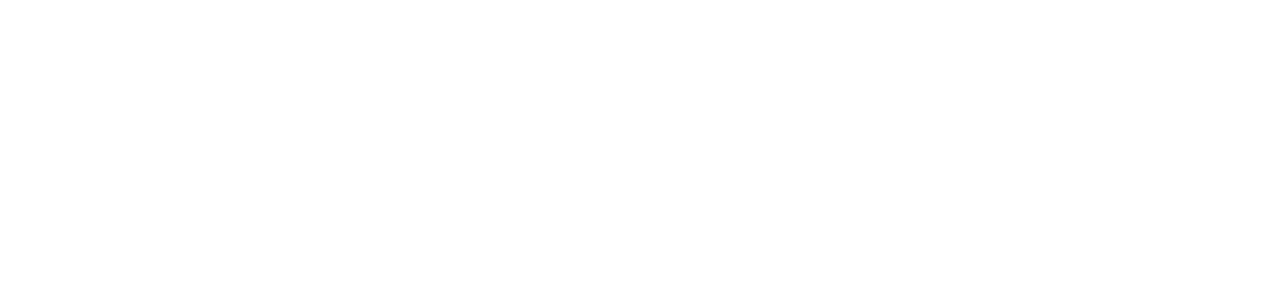
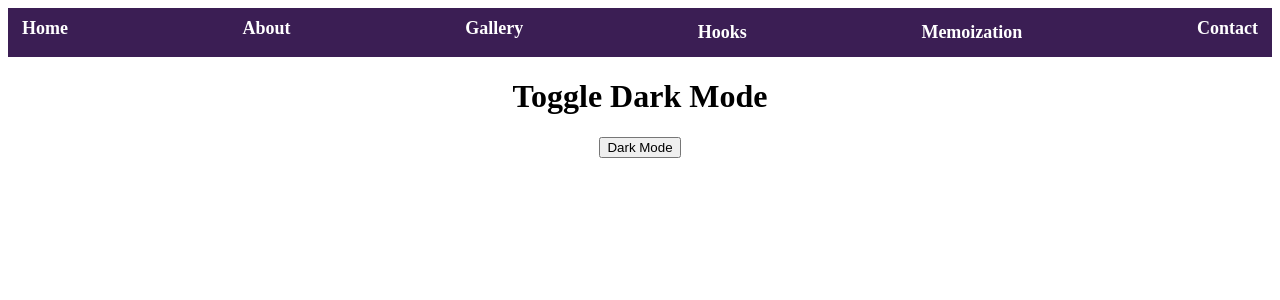
Before and after one commit to Abii06/SECE2025MERN, a React (Vite) app in the folder seceFrontend/: page /toggle in a window 1280 px wide. Before the commit this address had no page. Shown: the top 300 px of the page. Built offline with nearby package versions, Linux system fonts and the light colour scheme.

Commit message:
Day 12 Task

```diff
--- a/seceFrontend/src/App.jsx
+++ b/seceFrontend/src/App.jsx
@@ -19,6 +19,7 @@
 import LazyloadingWithsuspense from "./components/Functional components/Memoization/LazyloadingWithsuspense"
 import UseLocalStorage from "./components/Functional components/Hooks/UseLocalStorage"
 import HoC from "./components/Functional components/HoC/HoC"
+import DarkModeToggle from "./components/Functional components/Hooks/DarkModeToggle"
 import {BrowserRouter , Routes, Route} from "react-router-dom"
 function App(){
   return(
@@ -45,6 +46,7 @@
         <Route path="/lazy" element={<><Navbar/><LazyloadingWithsuspense/></>}></Route>
         <Route path="/usecustom" element={<><Navbar/><UseLocalStorage/></>}></Route>
         <Route path="/hoc" element={<><Navbar/><HoC/></>}></Route>
+        <Route path="/toggle" element={<><Navbar/><DarkModeToggle/></>}></Route>
       </Routes>
       {/*<Home/><hr/>
       <About/><hr/>
--- /dev/null
+++ b/seceFrontend/src/components/Functional components/Hooks/CustomHooks/SampleCustomHook2.jsx
@@ -0,0 +1,7 @@
+import { useState } from "react";
+const useToggle = (initialValue = false) => {
+  const [state, setState] = useState(initialValue);
+  const toggle = () => setState((prev) => !prev);
+  return [state, toggle];
+}
+export default useToggle;
--- /dev/null
+++ b/seceFrontend/src/components/Functional components/Hooks/DarkModeToggle.jsx
@@ -0,0 +1,22 @@
+import React from "react";
+import useToggle from "./CustomHooks/SampleCustomHook2";
+const DarkModeToggle = () => {
+  const [isDarkMode, toggleDarkMode] = useToggle(false);
+  const style = {
+    container: {
+      backgroundColor: isDarkMode ? "#1a202c" : "white",
+      color: isDarkMode ? "white" : "black",
+    },
+  };
+  return (
+    <div style={{textAlign:"center"}}>
+    <div style={style.container}>
+      <h1>Toggle Dark Mode</h1>
+      <button onClick={toggleDarkMode}>
+        {isDarkMode ? "Light Mode" : "Dark Mode"}
+      </button>
+    </div>
+    </div>
+  );
+};
+export default DarkModeToggle;
--- a/seceFrontend/src/components/Functional components/Navbar.jsx
+++ b/seceFrontend/src/components/Functional components/Navbar.jsx
@@ -26,6 +26,7 @@
         <li><Link to="/usememo" className="link">UseMemo</Link></li>
         <li><Link to="/usecallback" className="link">UseCallBack</Link></li>
         <li><Link to="/usecustom"className="link">UseLocalStorage</Link></li>
+        <li><Link to="/toggle"className="link">Toggle</Link></li>
         <li><Link to="/student"className="link">Student</Link></li>
         </ul>)}
         </div>
@@ -35,6 +36,7 @@
               <ul className="dropdown-menu">
                 <li><Link to="/memo" className="link">Memo</Link></li>
                 <li><Link to="/lazy" className="link">LazySuspense</Link></li>
+                <li><Link to="/hoc" className="link">HoC</Link></li>
               </ul>
             )}
             </div>
```
